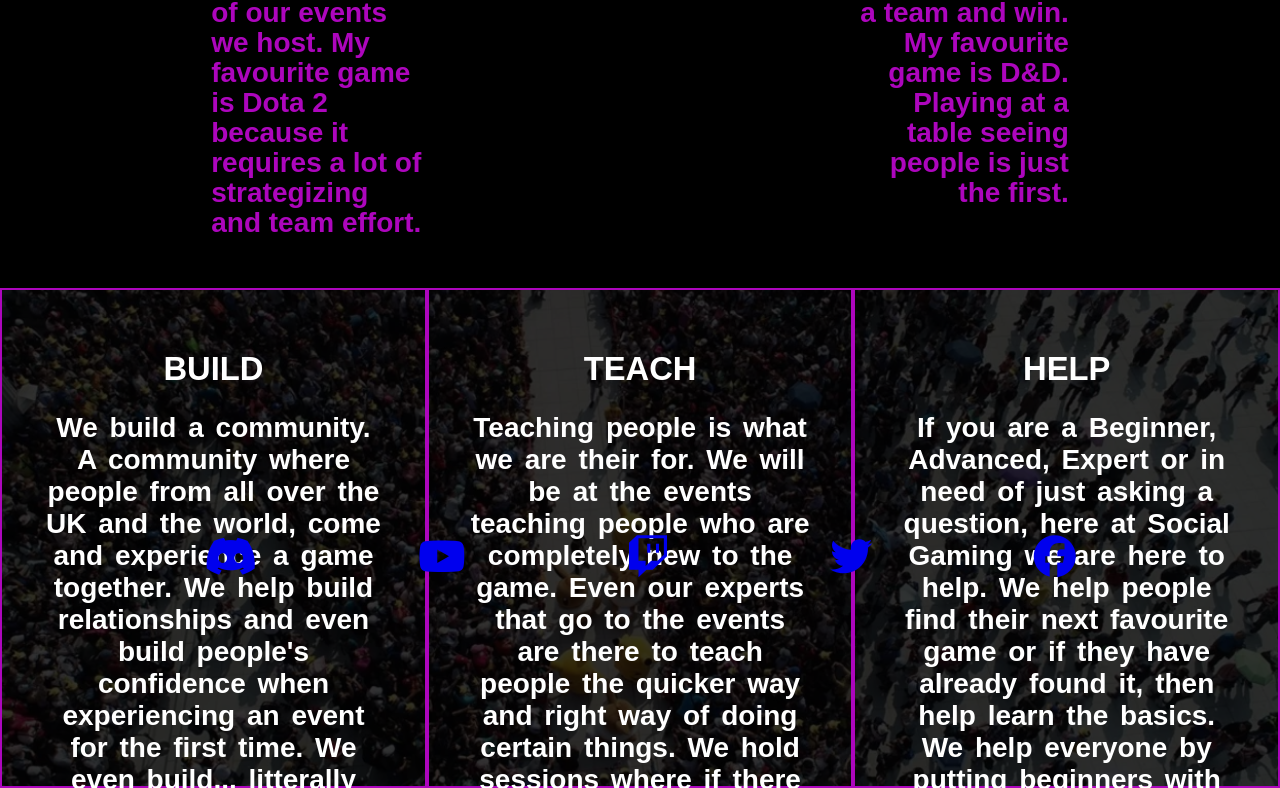
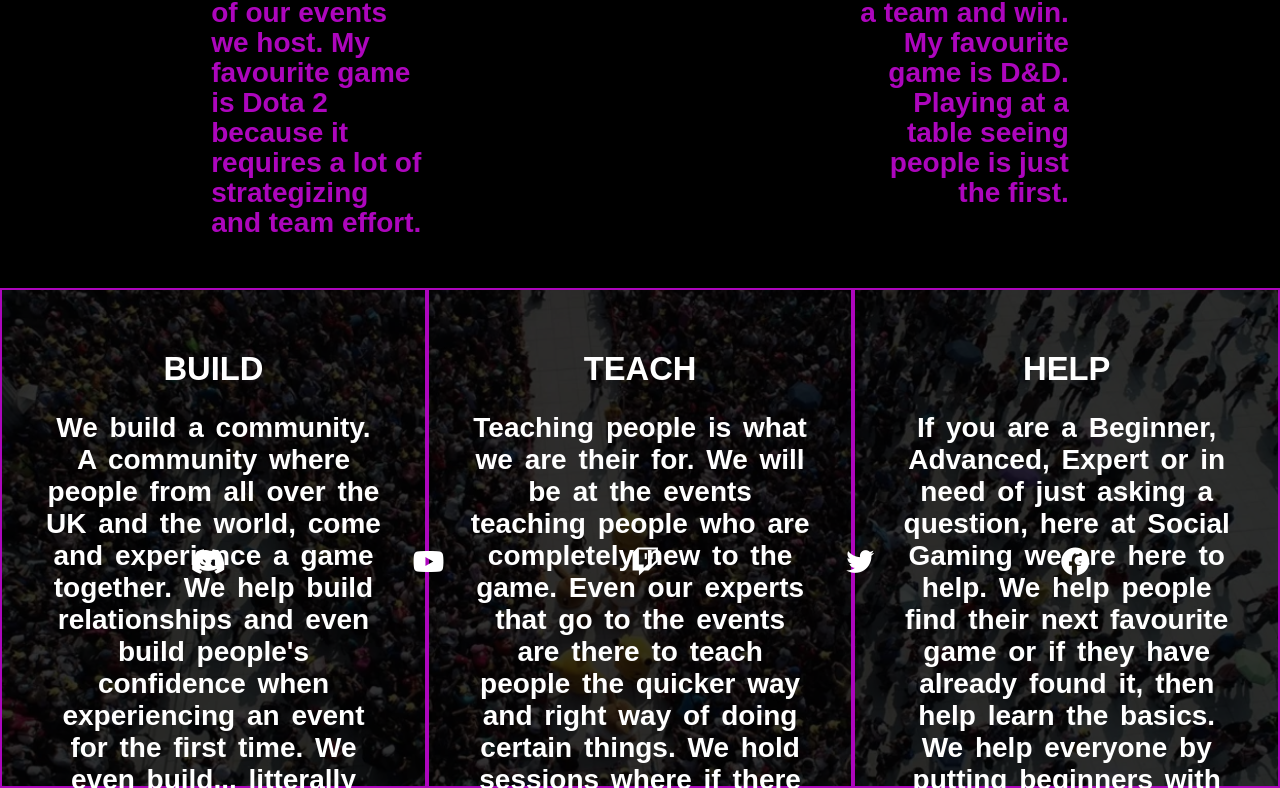
Before and after one commit to GeorgePh0/Social-Gaming, a plain HTML site: page index.html in a window 1280 px wide. Shown: the part 2432-3220 px from the top of the page. Drawn offline with Linux system fonts and the light colour scheme; a web font is replaced by a local one.

Commit message:
Adjust footer and change color of the icons

```diff
--- a/assets/css/style.css
+++ b/assets/css/style.css
@@ -255,7 +255,7 @@ hr {
 /* footer */
 
 footer {
-    height: 150px;
+    height: 50px;
 }
 
 .social-icons {
@@ -267,7 +267,8 @@ footer {
 }
 
 .social-icons i {
-    font-size: 150%;
-    margin: 1%;
-    padding: 5%;
+    font-size: 100%;
+    margin: 5%;
+    padding: 2%;
+    color: white;
 }
```
